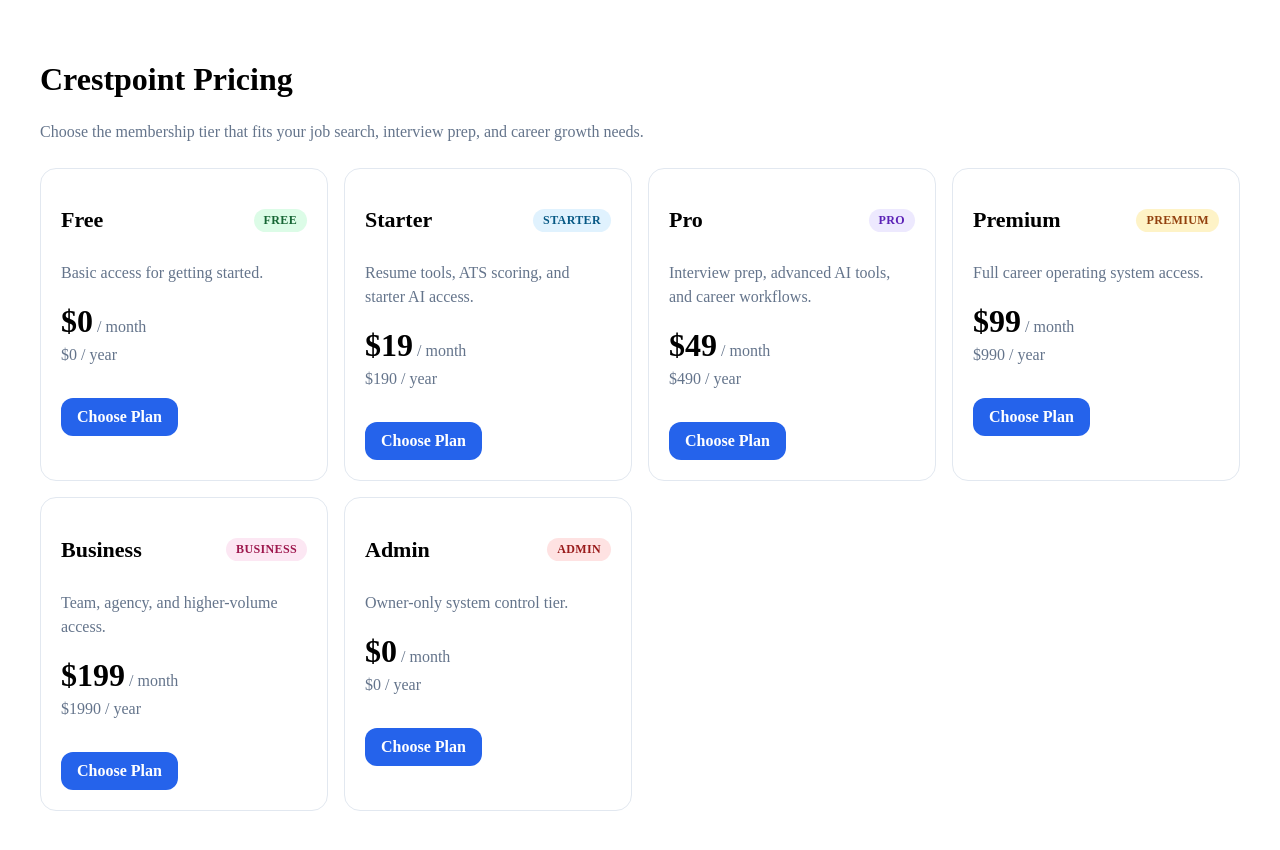
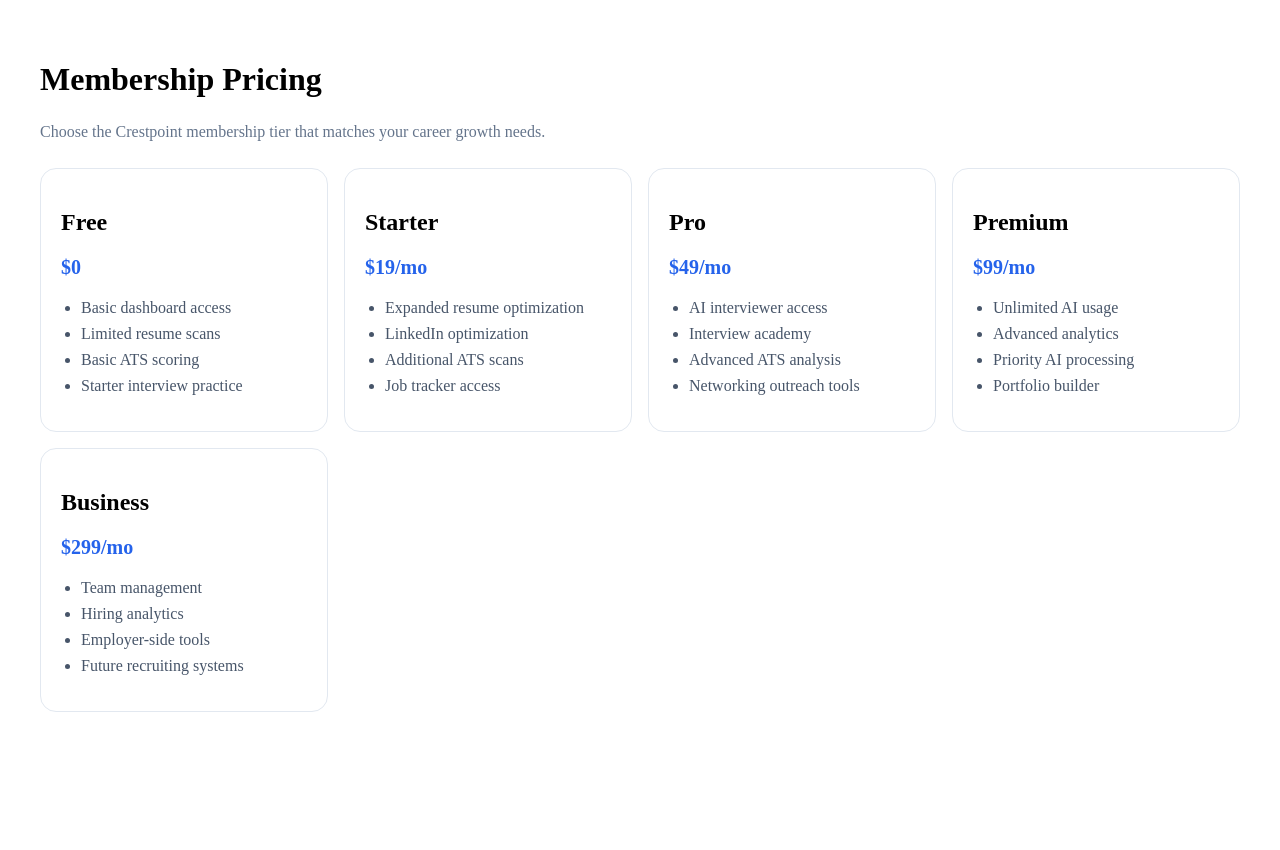
Before and after one commit to mike41192/Crestpoint-solutions-modular-v2, a Next.js app: page /pricing in a window 1280 px wide. After the commit the page ends 800 px from the top, so only its background shows below. Built offline with nearby package versions, Linux system fonts and the light colour scheme.

Commit message:
Phase 97: complete pricing page

```diff
--- a/src/app/pricing/page.tsx
+++ b/src/app/pricing/page.tsx
@@ -1,20 +1,66 @@
-import { ModuleAccessBadge } from "@/components/layout/ModuleAccessBadge"
+import { PageHeader } from "@/components/layout/PageHeader"
 import { SectionCard } from "@/components/layout/SectionCard"
-import { pricingPlans } from "@/lib/config/pricing.config"
+
+const pricingTiers = [
+  {
+    name: "Free",
+    price: "$0",
+    features: [
+      "Basic dashboard access",
+      "Limited resume scans",
+      "Basic ATS scoring",
+      "Starter interview practice",
+    ],
+  },
+  {
+    name: "Starter",
+    price: "$19/mo",
+    features: [
+      "Expanded resume optimization",
+      "LinkedIn optimization",
+      "Additional ATS scans",
+      "Job tracker access",
+    ],
+  },
+  {
+    name: "Pro",
+    price: "$49/mo",
+    features: [
+      "AI interviewer access",
+      "Interview academy",
+      "Advanced ATS analysis",
+      "Networking outreach tools",
+    ],
+  },
+  {
+    name: "Premium",
+    price: "$99/mo",
+    features: [
+      "Unlimited AI usage",
+      "Advanced analytics",
+      "Priority AI processing",
+      "Portfolio builder",
+    ],
+  },
+  {
+    name: "Business",
+    price: "$299/mo",
+    features: [
+      "Team management",
+      "Hiring analytics",
+      "Employer-side tools",
+      "Future recruiting systems",
+    ],
+  },
+]
 
 export default function PricingPage() {
   return (
     <main style={{ padding: "32px" }}>
-      <div style={{ marginBottom: "24px" }}>
-        <h1 style={{ fontSize: "32px", fontWeight: 700 }}>
-          Crestpoint Pricing
-        </h1>
-
-        <p style={{ marginTop: "8px", color: "#64748b", lineHeight: 1.5 }}>
-          Choose the membership tier that fits your job search, interview prep,
-          and career growth needs.
-        </p>
-      </div>
+      <PageHeader
+        title="Membership Pricing"
+        description="Choose the Crestpoint membership tier that matches your career growth needs."
+      />
 
       <section
         style={{
@@ -23,53 +69,36 @@
           gridTemplateColumns: "repeat(auto-fit, minmax(260px, 1fr))",
         }}
       >
-        {pricingPlans.map((plan) => (
-          <SectionCard key={plan.tier}>
-            <div
+        {pricingTiers.map((tier) => (
+          <SectionCard key={tier.name}>
+            <h2 style={{ fontSize: "24px", fontWeight: 700 }}>
+              {tier.name}
+            </h2>
+
+            <p
               style={{
-                display: "flex",
-                justifyContent: "space-between",
-                gap: "12px",
-                alignItems: "center",
+                marginTop: "8px",
+                fontSize: "20px",
+                fontWeight: 700,
+                color: "#2563eb",
               }}
             >
-              <h2 style={{ fontSize: "22px", fontWeight: 700 }}>
-                {plan.name}
-              </h2>
-
-              <ModuleAccessBadge tier={plan.tier} />
-            </div>
-
-            <p style={{ marginTop: "10px", color: "#64748b", lineHeight: 1.5 }}>
-              {plan.description}
+              {tier.price}
             </p>
 
-            <div style={{ marginTop: "18px" }}>
-              <span style={{ fontSize: "32px", fontWeight: 800 }}>
-                ${plan.monthlyPrice}
-              </span>
-              <span style={{ color: "#64748b" }}> / month</span>
-            </div>
-
-            <p style={{ marginTop: "6px", color: "#64748b" }}>
-              ${plan.yearlyPrice} / year
-            </p>
-
-            <a
-              href="/dashboard/billing"
-              style={{
-                display: "inline-block",
-                marginTop: "18px",
-                padding: "10px 16px",
-                borderRadius: "12px",
-                background: "#2563eb",
-                color: "#ffffff",
-                textDecoration: "none",
-                fontWeight: 700,
-              }}
-            >
-              Choose Plan
-            </a>
+            <ul style={{ marginTop: "16px", paddingLeft: "20px" }}>
+              {tier.features.map((feature) => (
+                <li
+                  key={feature}
+                  style={{
+                    marginBottom: "8px",
+                    color: "#475569",
+                  }}
+                >
+                  {feature}
+                </li>
+              ))}
+            </ul>
           </SectionCard>
         ))}
       </section>
```
